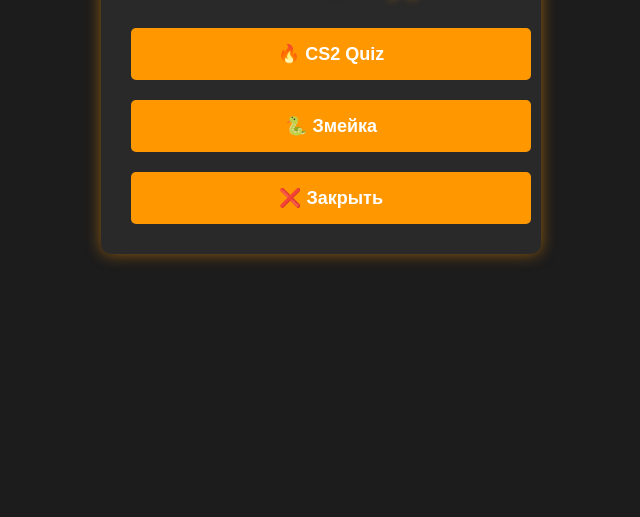
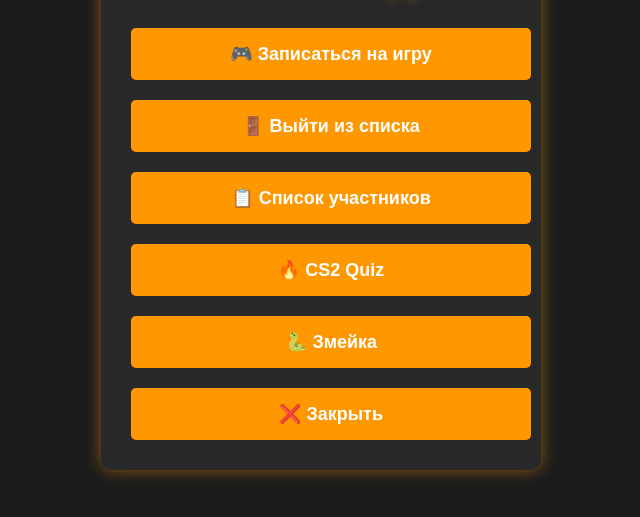
Before and after one commit to karantyno/cs2-mini-app, a plain HTML site: page index.html in a window 1280 px wide. Shown: the part 117-634 px from the top of the page, without its empty margins (319-959 px from the left). Drawn offline with Linux system fonts and the light colour scheme.

Commit message:
index.html

```diff
--- a/index.html
+++ b/index.html
@@ -9,6 +9,15 @@
 <body>
     <div class="container">
         <h1>Добро пожаловать в CS2 Mini-App</h1>
+
+        <!-- Кнопки записи на турнир -->
+        <div class="tournament-buttons">
+            <button onclick="joinTournament()">🎮 Записаться на игру</button>
+            <button onclick="leaveTournament()">🚪 Выйти из списка</button>
+            <button onclick="showPlayers()">📋 Список участников</button>
+        </div>
+
+        <!-- Кнопки выбора мини-игры -->
         <div class="menu">
             <button onclick="window.location.href='quiz.html'">🔥 CS2 Quiz</button>
             <button onclick="window.location.href='snake.html'">🐍 Змейка</button>
@@ -17,5 +26,18 @@
     </div>
 
     <script src="https://telegram.org/js/telegram-web-app.js"></script>
+    <script>
+        function joinTournament() {
+            window.Telegram.WebApp.sendData("join");
+        }
+
+        function leaveTournament() {
+            window.Telegram.WebApp.sendData("leave");
+        }
+
+        function showPlayers() {
+            window.Telegram.WebApp.sendData("list");
+        }
+    </script>
 </body>
 </html>
```
